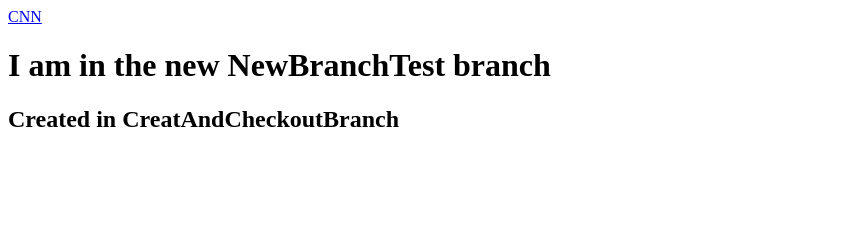
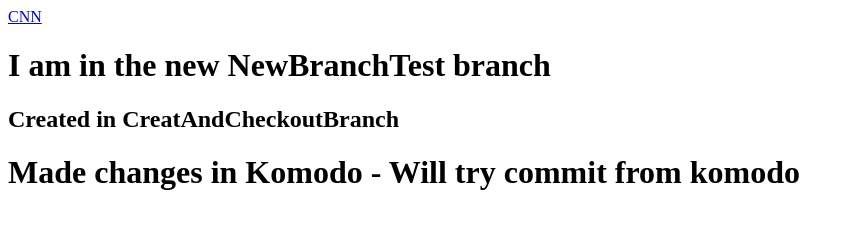
Before and after one commit to MPDonovan1968/GitBasics, a plain HTML site: page index.html in a window 1280 px wide. Shown: the whole page, without its empty margins (0-854 px from the left). Drawn offline with Linux system fonts and the light colour scheme.

Commit message:
Revision 1.4

```diff
--- a/index.html
+++ b/index.html
@@ -12,5 +12,7 @@
 
 <h2>Created in  CreatAndCheckoutBranch</h2>
 
+<h1>Made changes in Komodo - Will try commit from komodo</h1>
+
 </body>
 </html>
```
